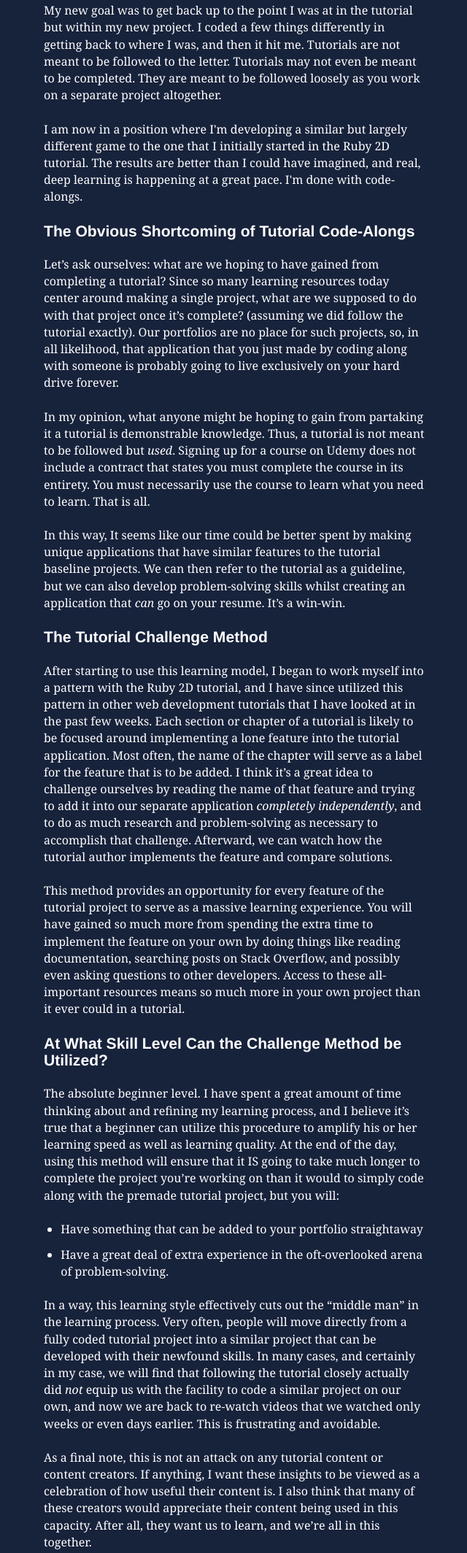
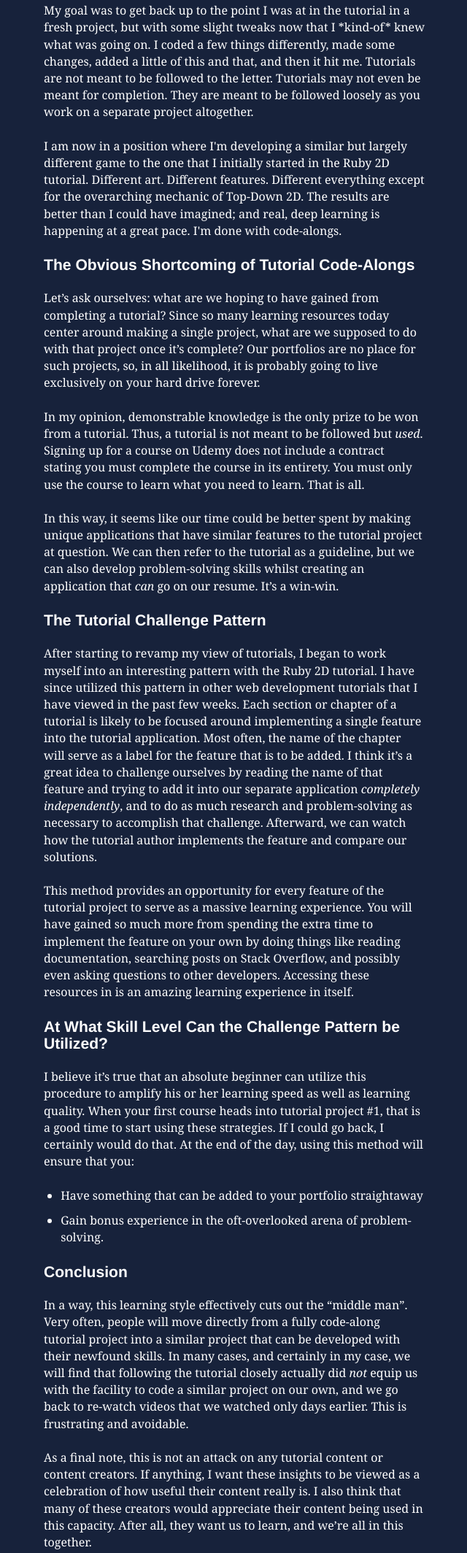
Before and after one commit to mjcapecci/blog, a Gatsby site: page /getting-the-most-from-tutorials/ in a window 1280 px wide. Shown: the part 546-2674 px from the top of the page at 73% size, without its empty margins (319-959 px from the left). Built offline with nearby package versions, Linux system fonts and the light colour scheme; Gatsby itself is replaced by a stand-in of ours; some packages are replaced by stand-ins of ours.

Commit message:
Update Blog “getting-the-most-from-tutorials”

```diff
--- a/content/blog/getting-the-most-from-tutorials.md
+++ b/content/blog/getting-the-most-from-tutorials.md
@@ -5,35 +5,37 @@ description: A new mindset for getting more out of development tutorials
 ---
 ## Getting the Most from Development Tutorials
 
-In the past few months, I have started learning game development in C# and Unity as a side endeavor. It’s turned out to be a great way to spend some of this quarantine time. A tutorial on the Unity Learn website called Ruby’s 2D Adventure looked pretty close to the type of games that I ultimately want to make, so I started the tutorial and dove in.
+In the past few months, I have started learning game development in C# and Unity as a side endeavor. It’s turned out to be a great way to spend some of this quarantine time. A tutorial on the Unity Learn website called Ruby’s 2D Adventure looked pretty close to the type of game that I ultimately want to make, so I started the tutorial and dove in.
 
-Due to switching between Mac and Windows, and a few other events that caused complications, my save files for the tutorial - a tutorial which, up to that point, I had been following to the letter - had become corrupted. My options were to restart, try to find a way to fix the files, or get creative. I got creative.
+Due to switching between Mac and Windows, and a few other events that caused complications, my save files for the tutorial - a tutorial which, up to that point, I had been following to the letter - had become corrupted. My options were to restart, try to find a way to fix the files, or get creative. I inadvertently got creative.
 
-My new goal was to get back up to the point I was at in the tutorial but within my new project. I coded a few things differently in getting back to where I was, and then it hit me. Tutorials are not meant to be followed to the letter. Tutorials may not even be meant to be completed. They are meant to be followed loosely as you work on a separate project altogether.
+My goal was to get back up to the point I was at in the tutorial in a fresh project, but with some slight tweaks now that I \*kind-of\* knew what was going on. I coded a few things differently, made some changes, added a little of this and that, and then it hit me. Tutorials are not meant to be followed to the letter. Tutorials may not even be meant for completion. They are meant to be followed loosely as you work on a separate project altogether.
 
-I am now in a position where I'm developing a similar but largely different game to the one that I initially started in the Ruby 2D tutorial. The results are better than I could have imagined, and real, deep learning is happening at a great pace. I'm done with code-alongs.
+I am now in a position where I'm developing a similar but largely different game to the one that I initially started in the Ruby 2D tutorial. Different art. Different features. Different everything except for the overarching mechanic of Top-Down 2D. The results are better than I could have imagined; and real, deep learning is happening at a great pace. I'm done with code-alongs.
 
 ### The Obvious Shortcoming of Tutorial Code-Alongs
 
-Let’s ask ourselves: what are we hoping to have gained from completing a tutorial? Since so many learning resources today center around making a single project, what are we supposed to do with that project once it’s complete? (assuming we did follow the tutorial exactly). Our portfolios are no place for such projects, so, in all likelihood, that application that you just made by coding along with someone is probably going to live exclusively on your hard drive forever.
+Let’s ask ourselves: what are we hoping to have gained from completing a tutorial? Since so many learning resources today center around making a single project, what are we supposed to do with that project once it’s complete? Our portfolios are no place for such projects, so, in all likelihood, it is probably going to live exclusively on your hard drive forever.
 
-In my opinion, what anyone might be hoping to gain from partaking it a tutorial is demonstrable knowledge. Thus, a tutorial is not meant to be followed but *used*. Signing up for a course on Udemy does not include a contract that states you must complete the course in its entirety. You must necessarily use the course to learn what you need to learn. That is all.
+In my opinion, demonstrable knowledge is the only prize to be won from a tutorial. Thus, a tutorial is not meant to be followed but *used*. Signing up for a course on Udemy does not include a contract stating you must complete the course in its entirety. You must only use the course to learn what you need to learn. That is all.
 
-In this way, It seems like our time could be better spent by making unique applications that have similar features to the tutorial baseline projects. We can then refer to the tutorial as a guideline, but we can also develop problem-solving skills whilst creating an application that *can* go on your resume. It’s a win-win.
+In this way, it seems like our time could be better spent by making unique applications that have similar features to the tutorial project at question. We can then refer to the tutorial as a guideline, but we can also develop problem-solving skills whilst creating an application that *can* go on our resume. It’s a win-win.
 
-### The Tutorial Challenge Method
+### The Tutorial Challenge Pattern
 
-After starting to use this learning model, I began to work myself into a pattern with the Ruby 2D tutorial, and I have since utilized this pattern in other web development tutorials that I have looked at in the past few weeks. Each section or chapter of a tutorial is likely to be focused around implementing a lone feature into the tutorial application. Most often, the name of the chapter will serve as a label for the feature that is to be added. I think it’s a great idea to challenge ourselves by reading the name of that feature and trying to add it into our separate application *completely independently*, and to do as much research and problem-solving as necessary to accomplish that challenge. Afterward, we can watch how the tutorial author implements the feature and compare solutions.
+After starting to revamp my view of tutorials, I began to work myself into an interesting pattern with the Ruby 2D tutorial. I have since utilized this pattern in other web development tutorials that I have viewed in the past few weeks. Each section or chapter of a tutorial is likely to be focused around implementing a single feature into the tutorial application. Most often, the name of the chapter will serve as a label for the feature that is to be added. I think it’s a great idea to challenge ourselves by reading the name of that feature and trying to add it into our separate application *completely independently*, and to do as much research and problem-solving as necessary to accomplish that challenge. Afterward, we can watch how the tutorial author implements the feature and compare our solutions.
 
-This method provides an opportunity for every feature of the tutorial project to serve as a massive learning experience. You will have gained so much more from spending the extra time to implement the feature on your own by doing things like reading documentation, searching posts on Stack Overflow, and possibly even asking questions to other developers. Access to these all-important resources means so much more in your own project than it ever could in a tutorial.
+This method provides an opportunity for every feature of the tutorial project to serve as a massive learning experience. You will have gained so much more from spending the extra time to implement the feature on your own by doing things like reading documentation, searching posts on Stack Overflow, and possibly even asking questions to other developers. Accessing these resources in is an amazing learning experience in itself.
 
-### At What Skill Level Can the Challenge Method be Utilized?
+### At What Skill Level Can the Challenge Pattern be Utilized?
 
-The absolute beginner level. I have spent a great amount of time thinking about and refining my learning process, and I believe it’s true that a beginner can utilize this procedure to amplify his or her learning speed as well as learning quality. At the end of the day, using this method will ensure that it IS going to take much longer to complete the project you’re working on than it would to simply code along with the premade tutorial project, but you will:
+I believe it’s true that an absolute beginner can utilize this procedure to amplify his or her learning speed as well as learning quality. When your first course heads into tutorial project #1, that is a good time to start using these strategies. If I could go back, I certainly would do that. At the end of the day, using this method will ensure that you:
 
 * Have something that can be added to your portfolio straightaway
-* Have a great deal of extra experience in the oft-overlooked arena of problem-solving.
+* Gain bonus experience in the oft-overlooked arena of problem-solving.
 
-In a way, this learning style effectively cuts out the “middle man” in the learning process. Very often, people will move directly from a fully coded tutorial project into a similar project that can be developed with their newfound skills. In many cases, and certainly in my case, we will find that following the tutorial closely actually did *not* equip us with the facility to code a similar project on our own, and now we are back to re-watch videos that we watched only weeks or even days earlier. This is frustrating and avoidable.
+### Conclusion
 
-As a final note, this is not an attack on any tutorial content or content creators. If anything, I want these insights to be viewed as a celebration of how useful their content is. I  also think that many of these creators would appreciate their content being used in this capacity. After all, they want us to learn, and we’re all in this together.
+In a way, this learning style effectively cuts out the “middle man”. Very often, people will move directly from a fully code-along tutorial project into a similar project that can be developed with their newfound skills. In many cases, and certainly in my case, we will find that following the tutorial closely actually did *not* equip us with the facility to code a similar project on our own, and we go back to re-watch videos that we watched only days earlier. This is frustrating and avoidable.
+
+As a final note, this is not an attack on any tutorial content or content creators. If anything, I want these insights to be viewed as a celebration of how useful their content really is. I also think that many of these creators would appreciate their content being used in this capacity. After all, they want us to learn, and we’re all in this together.
```
